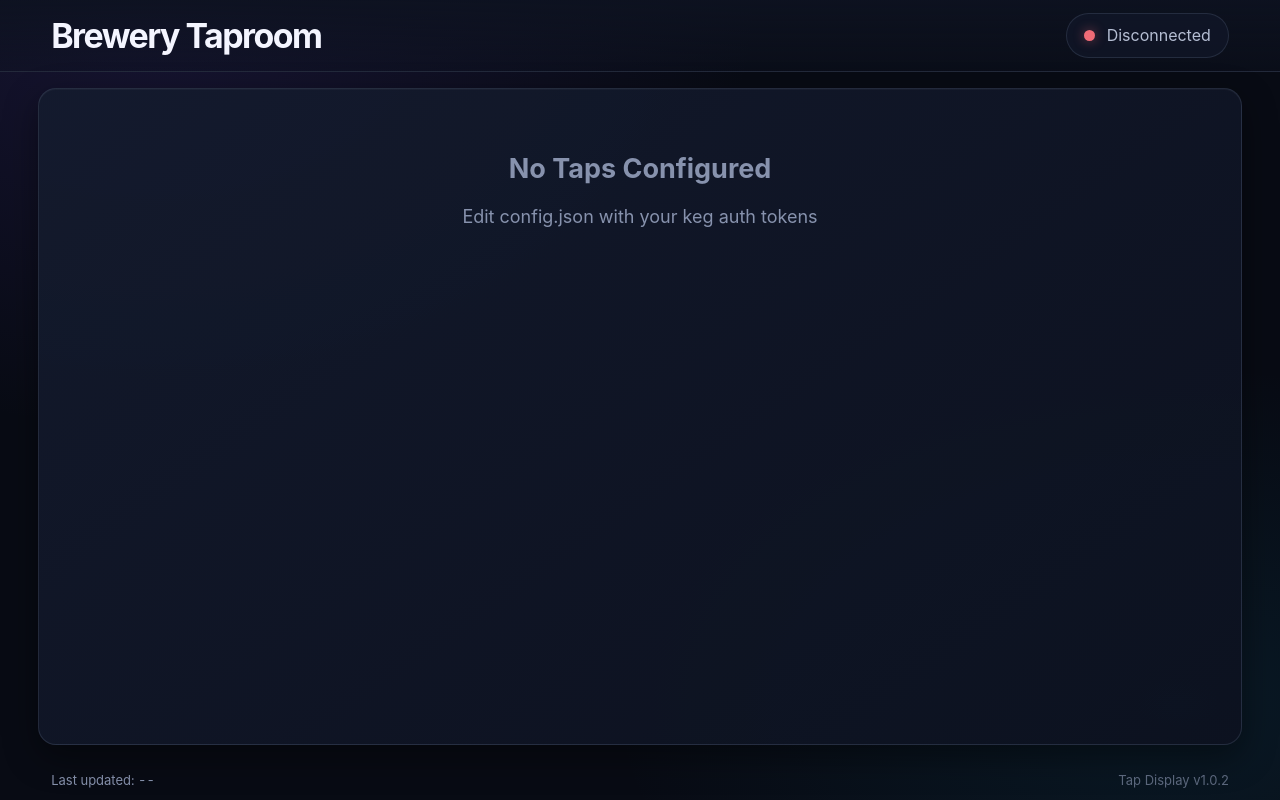
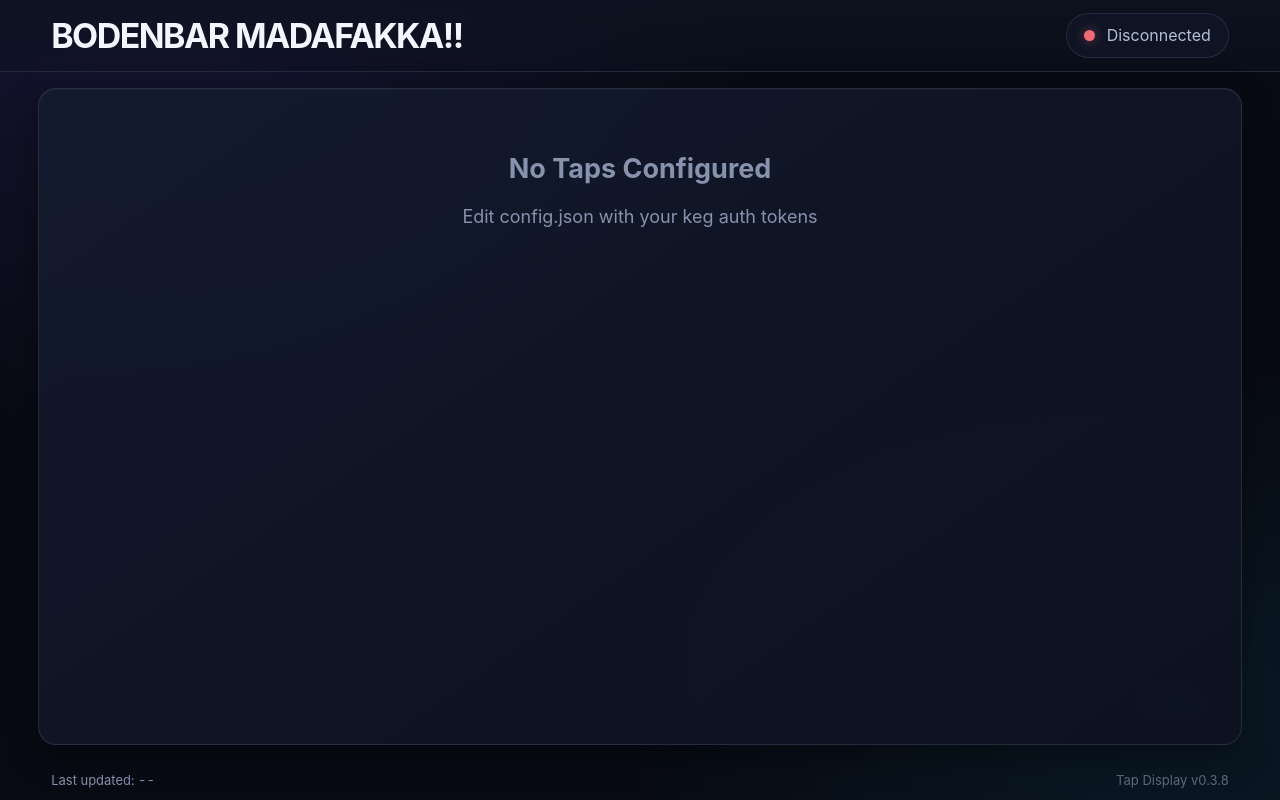
Before and after one commit to KoppaDeDoppa/tap_display, a website: page public/index.html in a window 1280 px wide. Drawn offline with Linux system fonts and the light colour scheme; no server answers.

```diff
--- a/public/index.html
+++ b/public/index.html
@@ -8,7 +8,7 @@
 </head>
 <body>
   <header class="header">
-    <h1 class="venue-name">Brewery Taproom</h1>
+    <h1 class="venue-name">BODENBAR MADAFAKKA!!</h1>
     <div class="status-indicator" id="connectionStatus">
       <span class="status-dot"></span>
       <span class="status-text">Connecting...</span>
@@ -21,7 +21,7 @@
 
   <footer class="footer">
     <div class="last-updated" id="lastUpdated">Last updated: --</div>
-    <div class="version">Tap Display v1.0.2</div>
+    <div class="version">Tap Display v0.3.8</div>
   </footer>
 
   <section id="paymentOverlay" class="payment-overlay" role="status" aria-live="polite" aria-label="Vipps-betaling" hidden>
```
